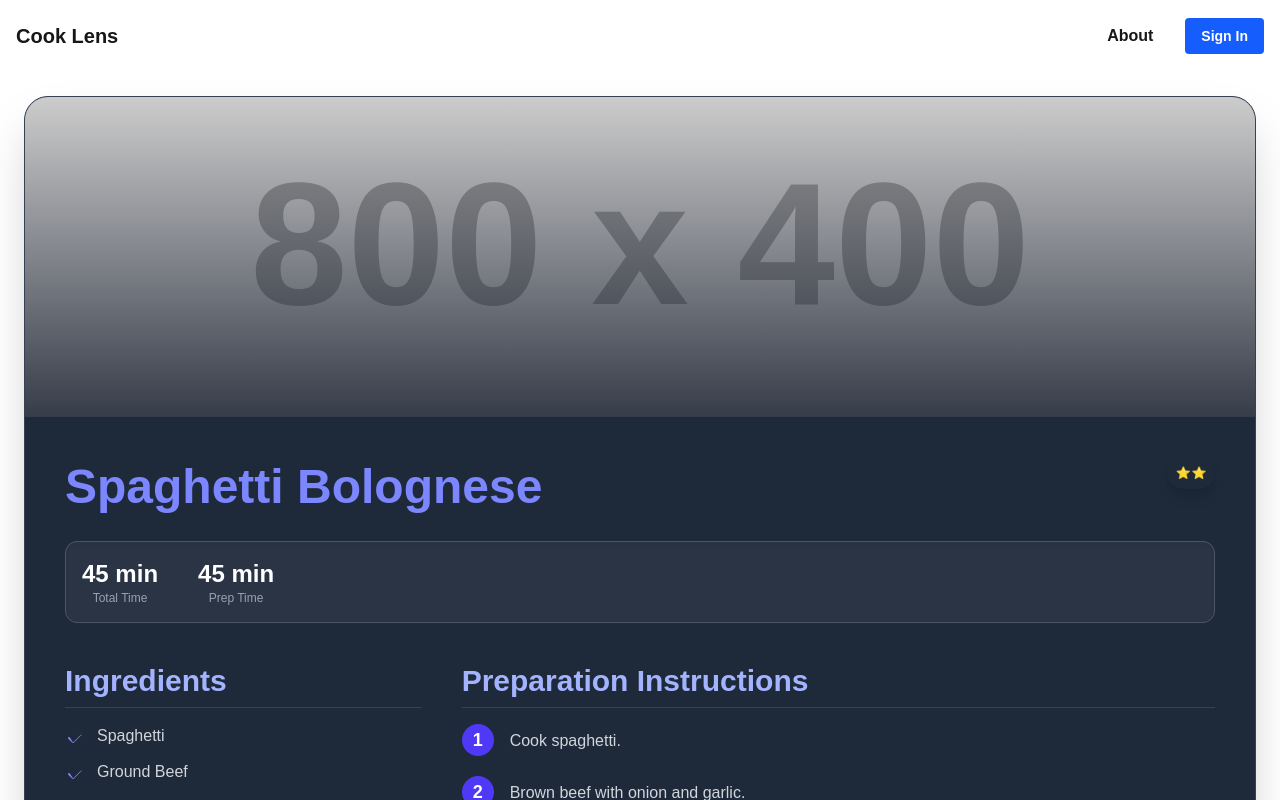
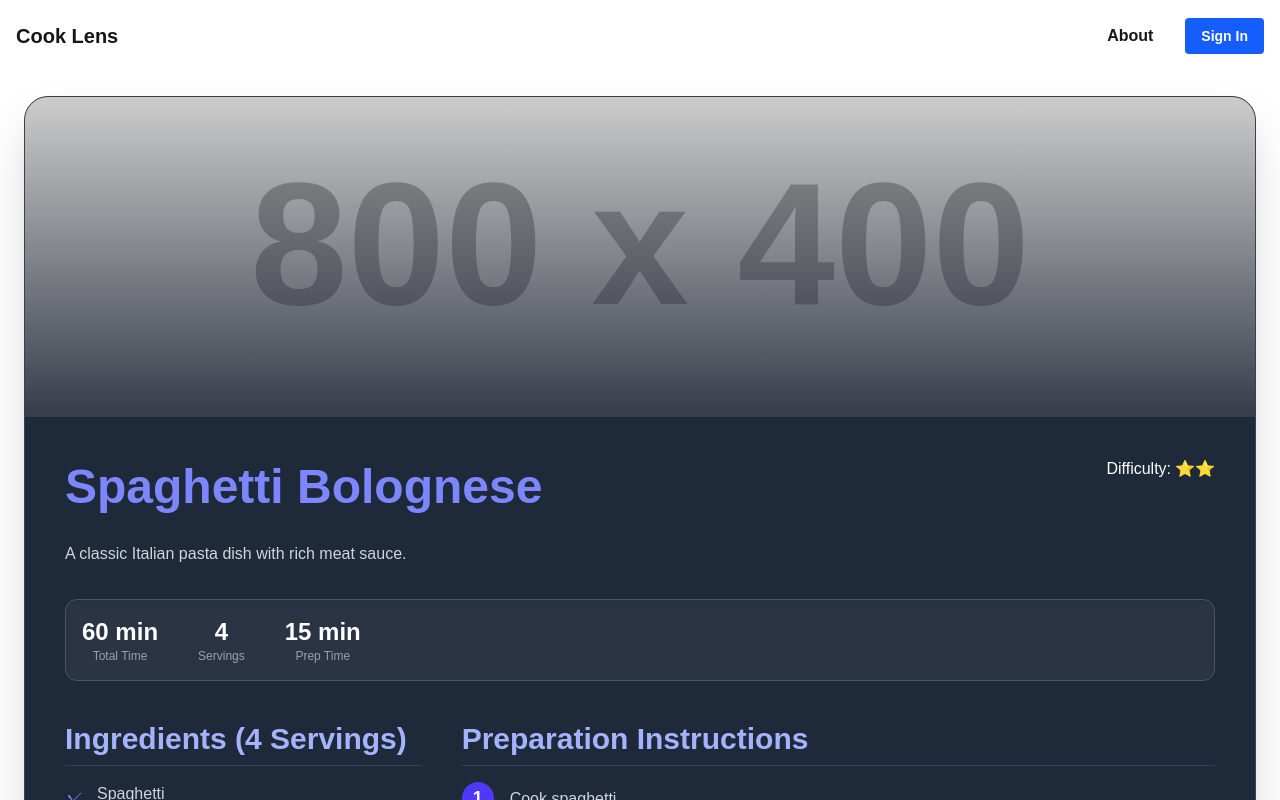
Before and after one commit to Redesu/cook-lens, a Next.js app: page /recipe/1 in a window 1280 px wide. Shown: the top 800 px of the page. Built offline with nearby package versions, Linux system fonts and the light colour scheme.

Commit message:
Refactored login buttons, added more classes to mockdata, added loading spinner,
Added more types to Recipe so it becomes the same as the database, added a spinner animation to both results page and recipes page, refactored the login buttons to different components.

```diff
--- a/src/app/login/page.tsx
+++ b/src/app/login/page.tsx
@@ -1,37 +1,14 @@
+import GithubLoginButtion from "@/components/GithubLoginButton";
+import GoogleLoginButton from "@/components/GoogleLoginButton";
+
 export default function Login() {
     return (
 
         <div className="min-h-screen flex flex-col items-center justify-center">
             <div className="bg-white p-8 rounded shadow-md w-full max-w-md">
                 <h2 className="text-2xl font-bold mb-6 text-center text-gray-800">Sign In</h2>
-                <button className="gsi-material-button w-full ">
-                    <div className="gsi-material-button-state"></div>
-                    <div className="gsi-material-button-content-wrapper">
-                        <div className="gsi-material-button-icon">
-                            <svg version="1.1" xmlns="http://www.w3.org/2000/svg" viewBox="0 0 48 48" xmlnsXlink="http://www.w3.org/1999/xlink" className="block">
-                                <path fill="#EA4335" d="M24 9.5c3.54 0 6.71 1.22 9.21 3.6l6.85-6.85C35.9 2.38 30.47 0 24 0 14.62 0 6.51 5.38 2.56 13.22l7.98 6.19C12.43 13.72 17.74 9.5 24 9.5z"></path>
-                                <path fill="#4285F4" d="M46.98 24.55c0-1.57-.15-3.09-.38-4.55H24v9.02h12.94c-.58 2.96-2.26 5.48-4.78 7.18l7.73 6c4.51-4.18 7.09-10.36 7.09-17.65z"></path>
-                                <path fill="#FBBC05" d="M10.53 28.59c-.48-1.45-.76-2.99-.76-4.59s.27-3.14.76-4.59l-7.98-6.19C.92 16.46 0 20.12 0 24c0 3.88.92 7.54 2.56 10.78l7.97-6.19z"></path>
-                                <path fill="#34A853" d="M24 48c6.48 0 11.93-2.13 15.89-5.81l-7.73-6c-2.15 1.45-4.92 2.3-8.16 2.3-6.26 0-11.57-4.22-13.47-9.91l-7.98 6.19C6.51 42.62 14.62 48 24 48z"></path>
-                                <path fill="none" d="M0 0h48v48H0z"></path>
-                            </svg>
-                        </div>
-                        <span className="gsi-material-button-contents">Continue with Google</span>
-                        <span className="hidden">Continue with Google</span>
-                    </div>
-                </button>
-                <button className="gsi-material-button w-full mt-4 gsi-material-button gsi-material-button-github w-full">
-                    <div className="gsi-material-button-state"></div>
-                    <div className="gsi-material-button-content-wrapper">
-                        <div className="gsi-material-button-icon">
-                            <svg version="1.1" xmlns="http://www.w3.org/2000/svg" viewBox="0 0 48 48" className="block">
-                                <path fill="#FFFFFF" d="M24 0C10.74 0 0 10.74 0 24c0 10.62 6.88 19.59 16.41 22.76 1.2.22 1.64-.52 1.64-1.16 0-.57-.02-2.09-.03-4.1-6.68 1.45-8.09-3.22-8.09-3.22-1.09-2.77-2.67-3.51-2.67-3.51-2.18-1.49.16-1.46.16-1.46 2.41.17 3.68 2.48 3.68 2.48 2.14 3.67 5.62 2.61 6.99 2 .22-1.55.84-2.61 1.52-3.21-5.33-.61-10.93-2.67-10.93-11.87 0-2.62.94-4.76 2.48-6.44-.25-.61-1.08-3.05.24-6.36 0 0 2.02-.65 6.61 2.46 1.92-.53 3.98-.8 6.02-.81 2.04.01 4.1.28 6.02.81 4.59-3.11 6.61-2.46 6.61-2.46 1.32 3.31.49 5.75.24 6.36 1.54 1.68 2.48 3.82 2.48 6.44 0 9.22-5.61 11.26-10.95 11.85.86.74 1.63 2.21 1.63 4.45 0 3.21-.03 5.8-.03 6.58 0 .64.43 1.39 1.65 1.16C41.13 43.59 48 34.62 48 24c0-13.26-10.74-24-24-24z"></path>
-                            </svg>
-                        </div>
-                        <span className="gsi-material-button-contents">Continue with GitHub</span>
-                        <span className="hidden">Continue with GitHub</span>
-                    </div>
-                </button>
+                <GoogleLoginButton />
+                <GithubLoginButtion />
             </div>
         </div >
 
--- a/src/app/recipe/[id]/page.tsx
+++ b/src/app/recipe/[id]/page.tsx
@@ -26,7 +26,13 @@
         <div className="min-h-screen flex items-center justify-center text-white">
             <main className="flex-1 p-4 sm:p-6 max-w-7xl mx-auto w-full">
                 {loading ? (
-                    <p className="text-center text-lg text-gray-400">Loading recipe...</p>
+                    <div className="flex flex-col items-center space-y-4">
+                        <svg aria-hidden="true" className="w-8 h-8 text-gray-200 animate-spin dark:text-gray-600 fill-blue-600" viewBox="0 0 100 101" fill="none" xmlns="http://www.w3.org/2000/svg">
+                            <path d="M100 50.5908C100 78.2051 77.6142 100.591 50 100.591C22.3858 100.591 0 78.2051 0 50.5908C0 22.9766 22.3858 0.59082 50 0.59082C77.6142 0.59082 100 22.9766 100 50.5908ZM9.08144 50.5908C9.08144 73.1895 27.4013 91.5094 50 91.5094C72.5987 91.5094 90.9186 73.1895 90.9186 50.5908C90.9186 27.9921 72.5987 9.67226 50 9.67226C27.4013 9.67226 9.08144 27.9921 9.08144 50.5908Z" fill="currentColor" />
+                            <path d="M93.9676 39.0409C96.393 38.4038 97.8624 35.9116 97.0079 33.5539C95.2932 28.8227 92.871 24.3692 89.8167 20.348C85.8452 15.1192 80.8826 10.7238 75.2124 7.41289C69.5422 4.10194 63.2754 1.94025 56.7698 1.05124C51.7666 0.367541 46.6976 0.446843 41.7345 1.27873C39.2613 1.69328 37.813 4.19778 38.4501 6.62326C39.0873 9.04874 41.5694 10.4717 44.0505 10.1071C47.8511 9.54855 51.7191 9.52689 55.5402 10.0491C60.8642 10.7766 65.9928 12.5457 70.6331 15.2552C75.2735 17.9648 79.3347 21.5619 82.5849 25.841C84.9175 28.9121 86.7997 32.2913 88.1811 35.8758C89.083 38.2158 91.5421 39.6781 93.9676 39.0409Z" fill="currentFill" />
+                        </svg>
+                        <p className="text-center text-lg text-gray-400">Loading recipe...</p>
+                    </div>
                 ) : !recipe ? (
                     <p className="text-center text-lg text-gray-400">Recipe not found</p>
                 ) : (
@@ -40,7 +46,6 @@
                         transition-all duration-500
                     "
                     >
-                        {/* Recipe Header Image */}
                         <div className="relative h-64 sm:h-80 bg-gray-700">
                             <img
                                 src="https://placehold.co/800x400/1F2937/D1D5DB?text=Recipe+Image"
@@ -50,38 +55,45 @@
                             <div className="absolute inset-0 bg-gradient-to-t from-gray-900/80 to-transparent"></div>
                         </div>
 
-                        {/* Content Section */}
                         <div className="p-6 sm:p-10">
                             <div className="flex justify-between items-start mb-6">
                                 <h1 className="text-4xl sm:text-5xl font-extrabold text-indigo-400 leading-tight">
                                     {recipe.title}
                                 </h1>
-                                <div className={`p-2 rounded-full text-xs font-bold uppercase tracking-wider ${getDifficultyColor(recipe.difficulty)} shadow-lg`}>
-                                    {recipe.difficulty}
-                                </div>
+                                <p>
+                                    Difficulty:<span className={`font-semibold ml-1  ${getDifficultyColor(recipe.difficulty)}}`
+                                    }>
+                                        {recipe.difficulty}
+                                    </span>
+                                </p>
                             </div>
 
-                            {/* Stats & Actions */}
+                            <p className="text-gray-300 mb-8 max-w-3xl leading-relaxed">
+                                {recipe.description}
+                            </p>
+
                             <div className="flex flex-col sm:flex-row justify-between items-center bg-gray-700/50 p-4 rounded-xl mb-10 shadow-inner border border-gray-600">
                                 <div className="flex space-x-6 sm:space-x-10 text-center mb-4 sm:mb-0">
                                     <div className="flex flex-col">
-                                        <span className="text-2xl font-bold text-white">{recipe.cookTime} min</span>
+                                        <span className="text-2xl font-bold text-white">{recipe.cookTime + recipe.prepTime} min</span>
                                         <span className="text-xs text-gray-400">Total Time</span>
                                     </div>
                                     <div className="flex flex-col">
-                                        <span className="text-2xl font-bold text-white">{recipe.cookTime} min</span>
+                                        <span className="text-2xl font-bold text-white">{recipe.servings}</span>
+                                        <span className="text-xs text-gray-400">Servings</span>
+                                    </div>
+                                    <div className="flex flex-col">
+                                        <span className="text-2xl font-bold text-white">{recipe.prepTime} min</span>
                                         <span className="text-xs text-gray-400">Prep Time</span>
                                     </div>
                                 </div>
                             </div>
 
-                            {/* Ingredients and Instructions */}
                             <div className="grid grid-cols-1 lg:grid-cols-3 gap-10">
 
-                                {/* Ingredients List (1/3 width on desktop) */}
                                 <div className="lg:col-span-1">
                                     <h2 className="text-3xl font-bold mb-4 border-b border-gray-700 pb-2 text-indigo-300">
-                                        Ingredients
+                                        Ingredients ({recipe.servings} Servings)
                                     </h2>
                                     <ul className="space-y-3">
                                         {recipe.ingredients.map((item, index) => (
@@ -95,7 +107,6 @@
                                     </ul>
                                 </div>
 
-                                {/* Instructions (2/3 width on desktop) */}
                                 <div className="lg:col-span-2">
                                     <h2 className="text-3xl font-bold mb-4 border-b border-gray-700 pb-2 text-indigo-300">
                                         Preparation Instructions
--- a/src/app/results/page.tsx
+++ b/src/app/results/page.tsx
@@ -47,7 +47,13 @@
                     Recipe Ideas
                 </h2>
                 {loading ? (
-                    <p className="text-center text-lg text-gray-400">Loading delicious ideas...</p>
+                    <div className="flex flex-col items-center space-y-4">
+                        <svg aria-hidden="true" className="w-8 h-8 text-gray-200 animate-spin dark:text-gray-600 fill-blue-600" viewBox="0 0 100 101" fill="none" xmlns="http://www.w3.org/2000/svg">
+                            <path d="M100 50.5908C100 78.2051 77.6142 100.591 50 100.591C22.3858 100.591 0 78.2051 0 50.5908C0 22.9766 22.3858 0.59082 50 0.59082C77.6142 0.59082 100 22.9766 100 50.5908ZM9.08144 50.5908C9.08144 73.1895 27.4013 91.5094 50 91.5094C72.5987 91.5094 90.9186 73.1895 90.9186 50.5908C90.9186 27.9921 72.5987 9.67226 50 9.67226C27.4013 9.67226 9.08144 27.9921 9.08144 50.5908Z" fill="currentColor" />
+                            <path d="M93.9676 39.0409C96.393 38.4038 97.8624 35.9116 97.0079 33.5539C95.2932 28.8227 92.871 24.3692 89.8167 20.348C85.8452 15.1192 80.8826 10.7238 75.2124 7.41289C69.5422 4.10194 63.2754 1.94025 56.7698 1.05124C51.7666 0.367541 46.6976 0.446843 41.7345 1.27873C39.2613 1.69328 37.813 4.19778 38.4501 6.62326C39.0873 9.04874 41.5694 10.4717 44.0505 10.1071C47.8511 9.54855 51.7191 9.52689 55.5402 10.0491C60.8642 10.7766 65.9928 12.5457 70.6331 15.2552C75.2735 17.9648 79.3347 21.5619 82.5849 25.841C84.9175 28.9121 86.7997 32.2913 88.1811 35.8758C89.083 38.2158 91.5421 39.6781 93.9676 39.0409Z" fill="currentFill" />
+                        </svg>
+                        <p className="text-center text-lg text-gray-400">Loading delicious ideas...</p>
+                    </div>
                 ) : recipes.length === 0 ? (
                     <p className="text-center text-lg text-gray-400">
                         No recipes found. Try different ingredients.
--- /dev/null
+++ b/src/components/GithubLoginButton.tsx
@@ -0,0 +1,16 @@
+export default function GithubLoginButtion() {
+    return (
+        <button className="gsi-material-button w-full mt-4 gsi-material-button gsi-material-button-github w-full">
+            <div className="gsi-material-button-state"></div>
+            <div className="gsi-material-button-content-wrapper">
+                <div className="gsi-material-button-icon">
+                    <svg version="1.1" xmlns="http://www.w3.org/2000/svg" viewBox="0 0 48 48" className="block">
+                        <path fill="#FFFFFF" d="M24 0C10.74 0 0 10.74 0 24c0 10.62 6.88 19.59 16.41 22.76 1.2.22 1.64-.52 1.64-1.16 0-.57-.02-2.09-.03-4.1-6.68 1.45-8.09-3.22-8.09-3.22-1.09-2.77-2.67-3.51-2.67-3.51-2.18-1.49.16-1.46.16-1.46 2.41.17 3.68 2.48 3.68 2.48 2.14 3.67 5.62 2.61 6.99 2 .22-1.55.84-2.61 1.52-3.21-5.33-.61-10.93-2.67-10.93-11.87 0-2.62.94-4.76 2.48-6.44-.25-.61-1.08-3.05.24-6.36 0 0 2.02-.65 6.61 2.46 1.92-.53 3.98-.8 6.02-.81 2.04.01 4.1.28 6.02.81 4.59-3.11 6.61-2.46 6.61-2.46 1.32 3.31.49 5.75.24 6.36 1.54 1.68 2.48 3.82 2.48 6.44 0 9.22-5.61 11.26-10.95 11.85.86.74 1.63 2.21 1.63 4.45 0 3.21-.03 5.8-.03 6.58 0 .64.43 1.39 1.65 1.16C41.13 43.59 48 34.62 48 24c0-13.26-10.74-24-24-24z"></path>
+                    </svg>
+                </div>
+                <span className="gsi-material-button-contents">Continue with GitHub</span>
+                <span className="hidden">Continue with GitHub</span>
+            </div>
+        </button>
+    );
+}
--- /dev/null
+++ b/src/components/GoogleLoginButton.tsx
@@ -0,0 +1,20 @@
+export default function GoogleLoginButton() {
+    return (
+        <button className="gsi-material-button w-full ">
+            <div className="gsi-material-button-state"></div>
+            <div className="gsi-material-button-content-wrapper">
+                <div className="gsi-material-button-icon">
+                    <svg version="1.1" xmlns="http://www.w3.org/2000/svg" viewBox="0 0 48 48" xmlnsXlink="http://www.w3.org/1999/xlink" className="block">
+                        <path fill="#EA4335" d="M24 9.5c3.54 0 6.71 1.22 9.21 3.6l6.85-6.85C35.9 2.38 30.47 0 24 0 14.62 0 6.51 5.38 2.56 13.22l7.98 6.19C12.43 13.72 17.74 9.5 24 9.5z"></path>
+                        <path fill="#4285F4" d="M46.98 24.55c0-1.57-.15-3.09-.38-4.55H24v9.02h12.94c-.58 2.96-2.26 5.48-4.78 7.18l7.73 6c4.51-4.18 7.09-10.36 7.09-17.65z"></path>
+                        <path fill="#FBBC05" d="M10.53 28.59c-.48-1.45-.76-2.99-.76-4.59s.27-3.14.76-4.59l-7.98-6.19C.92 16.46 0 20.12 0 24c0 3.88.92 7.54 2.56 10.78l7.97-6.19z"></path>
+                        <path fill="#34A853" d="M24 48c6.48 0 11.93-2.13 15.89-5.81l-7.73-6c-2.15 1.45-4.92 2.3-8.16 2.3-6.26 0-11.57-4.22-13.47-9.91l-7.98 6.19C6.51 42.62 14.62 48 24 48z"></path>
+                        <path fill="none" d="M0 0h48v48H0z"></path>
+                    </svg>
+                </div>
+                <span className="gsi-material-button-contents">Continue with Google</span>
+                <span className="hidden">Continue with Google</span>
+            </div>
+        </button>
+    );
+}
--- a/src/lib/mockData.ts
+++ b/src/lib/mockData.ts
@@ -1,7 +1,11 @@
 export interface Recipe {
     id: string;
     title: string;
+    description: string;
+    imageUrl?: string;
     cookTime: number;
+    prepTime: number;
+    servings: number;
     difficulty: '⭐' | '⭐⭐' | '⭐⭐⭐';
     ingredients: string[];
     instructions: string;
@@ -11,7 +15,10 @@
     {
         id: '1',
         title: 'Spaghetti Bolognese',
+        description: 'A classic Italian pasta dish with rich meat sauce.',
         cookTime: 45,
+        prepTime: 15,
+        servings: 4,
         difficulty: '⭐⭐',
         ingredients: ['Spaghetti', 'Ground Beef', 'Tomato Sauce', 'Onion', 'Garlic'],
         instructions: 'Cook spaghetti. Brown beef with onion and garlic. Add tomato sauce and simmer. Combine with spaghetti.'
@@ -19,7 +26,10 @@
     {
         id: '2',
         title: 'Chicken Stir Fry',
+        description: 'A quick and healthy chicken stir fry with vegetables.',
         cookTime: 30,
+        prepTime: 15,
+        servings: 2,
         difficulty: '⭐',
         ingredients: ['Chicken Breast', 'Mixed Vegetables', 'Soy Sauce', 'Garlic', 'Ginger'],
         instructions: 'Sauté chicken until cooked. Add vegetables, garlic, and ginger. Stir in soy sauce and cook until vegetables are tender.'
@@ -27,7 +37,10 @@
     {
         id: '3',
         title: 'Vegetable Curry',
+        description: 'A flavorful and aromatic vegetable curry with coconut milk.',
         cookTime: 40,
+        prepTime: 10,
+        servings: 4,
         difficulty: '⭐⭐⭐',
         ingredients: ['Mixed Vegetables', 'Coconut Milk', 'Curry Powder', 'Onion', 'Garlic'],
         instructions: 'Sauté onion and garlic. Add vegetables and curry powder. Pour in coconut milk and simmer until vegetables are tender.'
```
